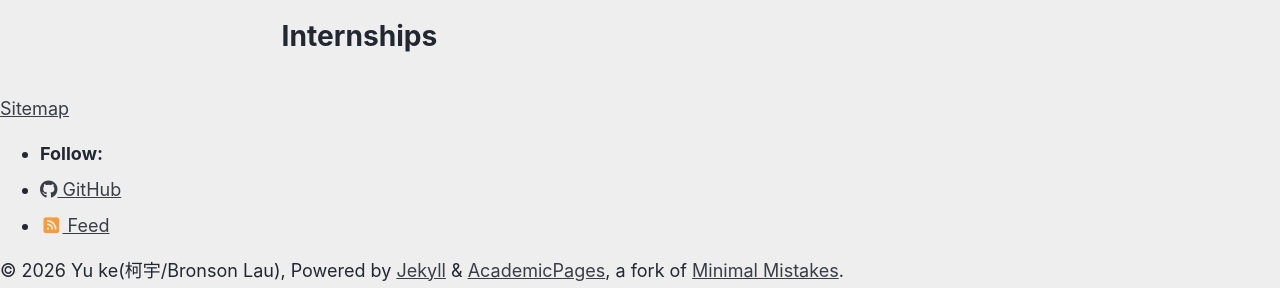
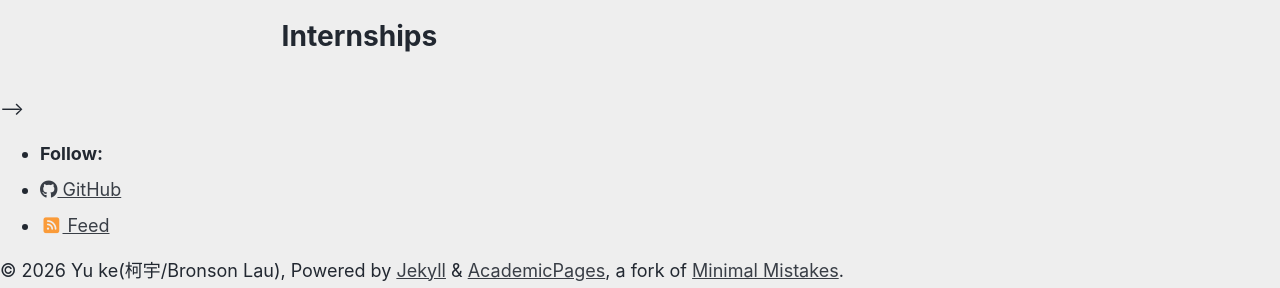
Before and after one commit to BronsonLau/BronsonLau.github.io, a Jekyll site: the page built from _pages/about.md, in a window 1280 px wide and 1021 px high. Shown: the part 494-782 px from the top of the window. Built offline with Jekyll 4.4.1, drawn with Linux system fonts in a browser that asks for light colours; a script bundle is joined from its source files by our own code; library files that are not in the unit come from our copies.

Commit message:
Comment out Sitemap link and MathJax script
Comment out the Sitemap link and MathJax script in the footer.

```diff
--- a/_includes/footer/custom.html
+++ b/_includes/footer/custom.html
@@ -1,10 +1,10 @@
 <!-- start custom footer snippets -->
 
-<a href="/sitemap/">Sitemap</a>
+<!-- <a href="/sitemap/">Sitemap</a>
 
 <!-- Support for MatJax -->
 <script defer src="https://cdnjs.cloudflare.com/polyfill/v3/polyfill.min.js?features=es6"></script>
-<script defer src="https://cdn.jsdelivr.net/npm/mathjax@3/es5/tex-mml-chtml.js" id="MathJax-script"></script>
+<script defer src="https://cdn.jsdelivr.net/npm/mathjax@3/es5/tex-mml-chtml.js" id="MathJax-script"></script> -->
 
 <!-- Support for Mermaid -->
 <script type="module">
```
